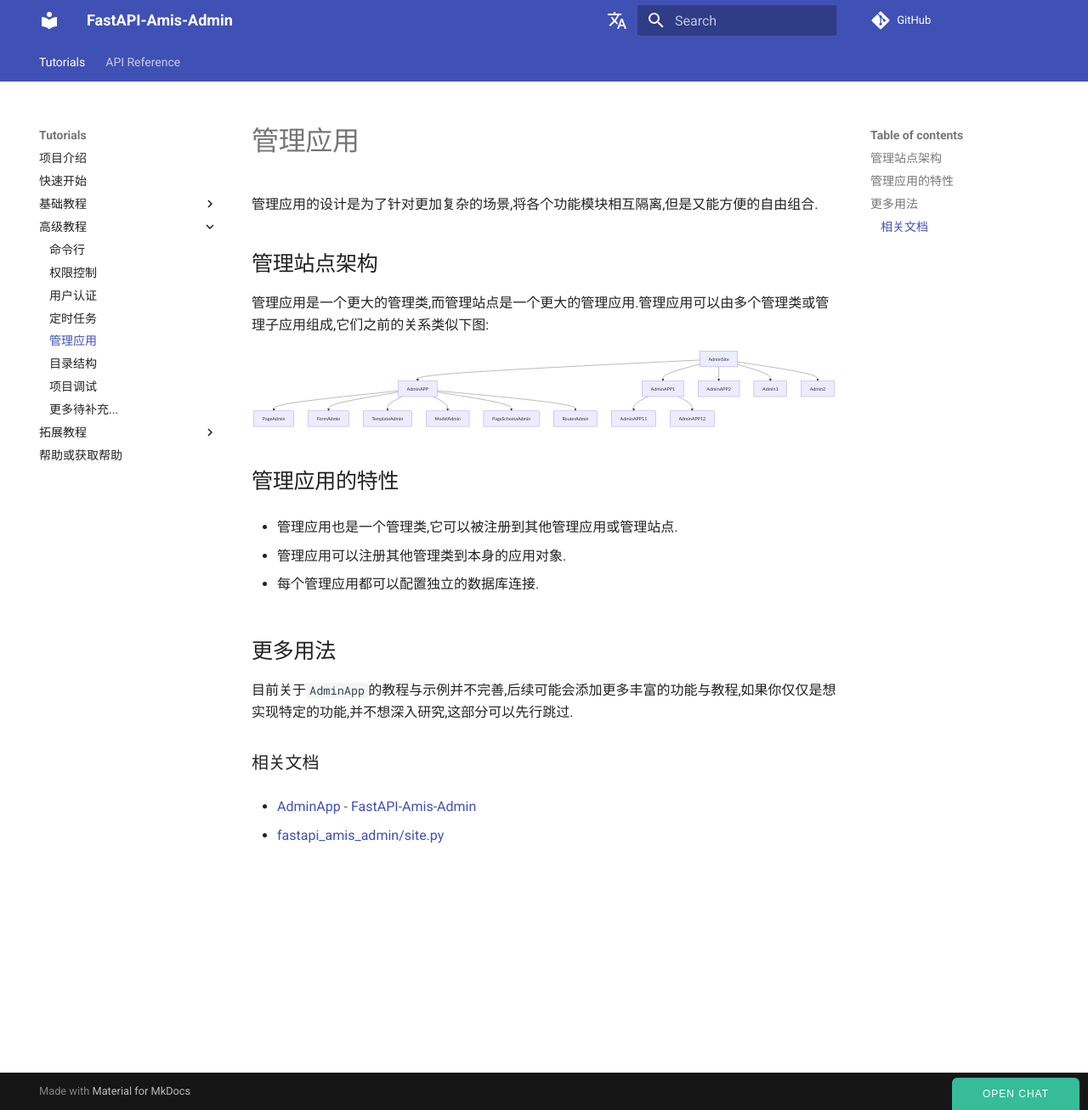
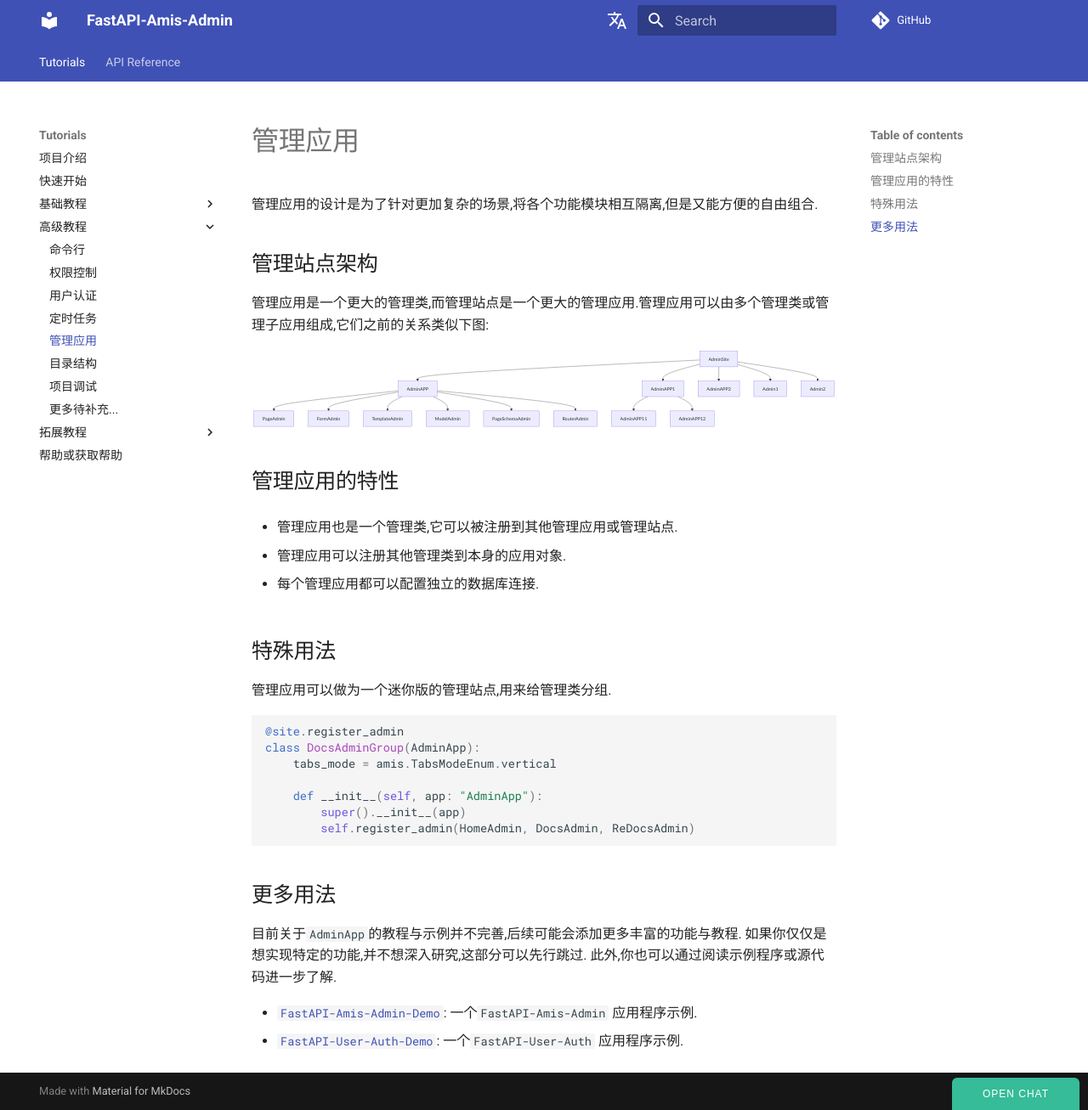
Before and after one commit to amisadmin/fastapi-amis-admin, an MkDocs documentation site: the page built from docs/zh/docs/tutorials/advanced/AdminApp.md, in a window 1280 px wide and 1307 px high. Shown: the whole window at 85% size. Built offline with MkDocs 1.6.1 and Material for MkDocs 9.7.7, drawn with Linux system fonts in a browser that asks for light colours; comment, search, counter and statistics services are not loaded.

Commit message:
docs: update AdminApp.md

````diff
--- a/docs/zh/docs/tutorials/advanced/AdminApp.md
+++ b/docs/zh/docs/tutorials/advanced/AdminApp.md
@@ -31,12 +31,24 @@
 
 - 每个管理应用都可以配置独立的数据库连接.
 
+## 特殊用法
+管理应用可以做为一个迷你版的管理站点,用来给管理类分组.
+
+```python
+@site.register_admin
+class DocsAdminGroup(AdminApp):
+    tabs_mode = amis.TabsModeEnum.vertical
+
+    def __init__(self, app: "AdminApp"):
+        super().__init__(app)
+        self.register_admin(HomeAdmin, DocsAdmin, ReDocsAdmin)
+```
+
 ## 更多用法
 
-目前关于`AdminApp`的教程与示例并不完善,后续可能会添加更多丰富的功能与教程,如果你仅仅是想实现特定的功能,并不想深入研究,这部分可以先行跳过.
+目前关于`AdminApp`的教程与示例并不完善,后续可能会添加更多丰富的功能与教程.
+如果你仅仅是想实现特定的功能,并不想深入研究,这部分可以先行跳过.
+此外,你也可以通过阅读示例程序或源代码进一步了解.
 
-### 相关文档
-
-- [AdminApp - FastAPI-Amis-Admin](/amis_admin/AdminApp/)
-
-- [fastapi_amis_admin/site.py](https://github.com/amisadmin/fastapi_amis_admin/blob/master/fastapi_amis_admin/amis_admin/site.py)
+- [`FastAPI-Amis-Admin-Demo`](https://github.com/amisadmin/fastapi_amis_admin_demo):  一个`FastAPI-Amis-Admin` 应用程序示例.
+- [`FastAPI-User-Auth-Demo`](https://github.com/amisadmin/fastapi_user_auth_demo): 一个`FastAPI-User-Auth` 应用程序示例.
````
